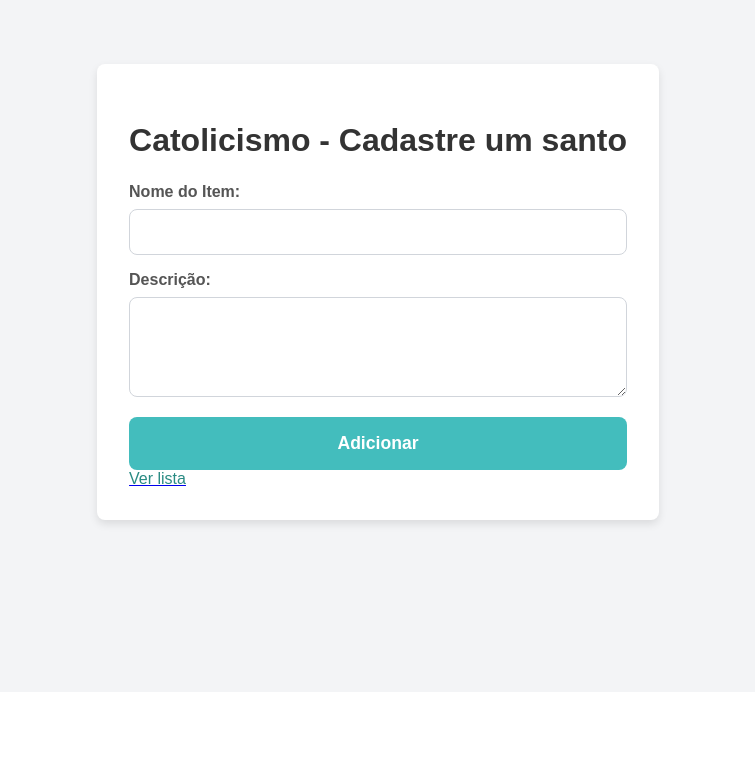
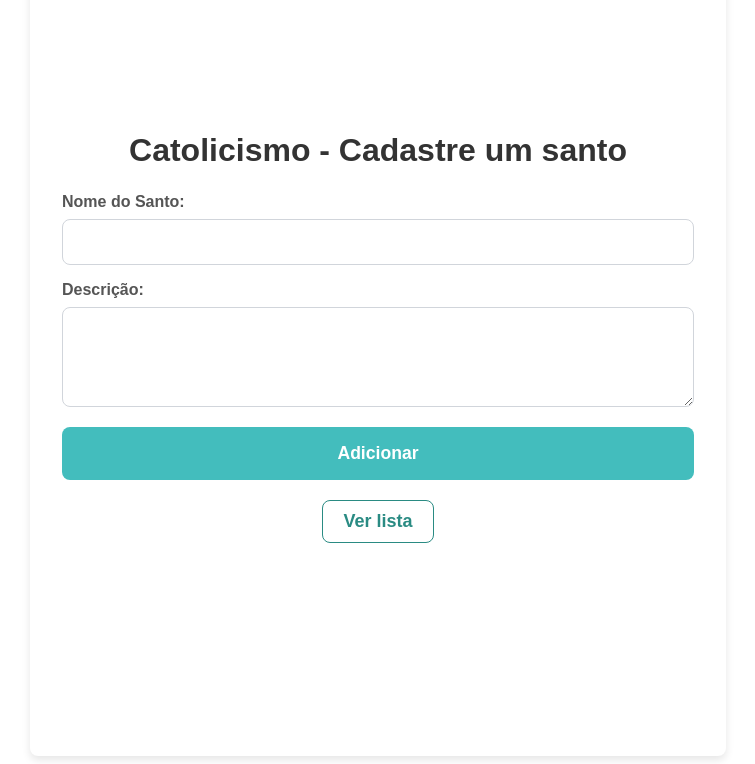
Before and after one commit to RenataPortoGransoti/projeto-vue-aula-web, a Vue app: page / in a window 1280 px wide. Shown: the part 116-880 px from the top of the page, without its empty margins (262-1017 px from the left). Before the commit the page ends 816 px from the top, so only its background shows below. Built offline with nearby package versions, Linux system fonts and the light colour scheme.

Commit message:
feat: Cadastro funcionando e botão para ver lista customizado

```diff
--- a/src/App.vue
+++ b/src/App.vue
@@ -1,19 +1,23 @@
+<!-- App.vue -->
 <script setup>
+import { ref, provide } from 'vue';
+
+const itens = ref([]); // Lista global de itens
+
+function adicionarItem(item) {
+  itens.value.push(item);
+}
+
+function removerItem(id) {
+  itens.value = itens.value.filter((item) => item.id !== id);
+}
+
+// Prover os métodos e a lista de itens para outros componentes
+provide('itens', itens);
+provide('adicionarItem', adicionarItem);
+provide('removerItem', removerItem);
 </script>
 
 <template>
-  <main>
-    <router-view />
-  </main>
+  <router-view />
 </template>
-
-<style scoped>
-main {
-  width: 100%;
-  display: flex;
-  justify-content: center;
-  align-items: center;
-  background-color: #f3f4f6;
-  min-height: 100vh;
-}
-</style>
--- a/src/components/CadastroItem.vue
+++ b/src/components/CadastroItem.vue
@@ -1,7 +1,7 @@
 <template>
   <form @submit.prevent="adicionarItem" class="formulario">
     <div class="form-group">
-      <label for="nome">Nome do Item:</label>
+      <label for="nome">Nome do Santo:</label>
       <input type="text" v-model="nome" id="nome" required class="input-campo" />
     </div>
 
@@ -9,6 +9,7 @@
       <label for="descricao">Descrição:</label>
       <textarea v-model="descricao" id="descricao" required class="input-campo textarea"></textarea>
     </div>
+    <div></div>
 
     <button type="submit" class="botao">Adicionar</button>
   </form>
--- a/src/views/CadastroView.vue
+++ b/src/views/CadastroView.vue
@@ -2,35 +2,58 @@
   <div class="cadastro-container">
     <h2>Catolicismo - Cadastre um santo</h2>
     <CadastroItem @item-adicionado="adicionarItemNaLista" />
-    <router-link to="/lista-santos">
-      <a class="ver-lista-btn">Ver lista</a>
+    <router-link to="/lista-santos" class="ver-lista-btn">
+      Ver lista
     </router-link>
+
   </div>
 </template>
 
-<script>
+<script setup>
 import CadastroItem from '@/components/CadastroItem.vue';
+import { inject } from 'vue';
 
-export default {
-  components: {
-    CadastroItem
-  },
-  methods: {
-    adicionarItemNaLista(item) {
-      console.log('Santos cadastrados:', item);
-    }
-  }
-};
+const adicionarItem = inject('adicionarItem');
+
+function adicionarItemNaLista(item) {
+  adicionarItem(item);
+  alert('Item adicionado com sucesso!');
+}
 </script>
 
 <style scoped>
 .cadastro-container {
   padding: 2rem;
+  width: 50%;
   background-color: #ffffff;
   border-radius: 8px;
   box-shadow: 0 4px 8px rgba(0, 0, 0, 0.1);
+  display: flex;
   flex-direction: column;
   font-family: Arial, sans-serif;
+  justify-content: center;
+  align-items: center;
+  margin: auto;
+  min-height: 100vh;
+}
+
+.ver-lista-btn {
+  color: #2a8b83;
+  font-size: 18px;
+  font-weight: bold;
+  text-decoration: none;
+  padding: 10px 20px;
+  margin-top: 20px;
+  border: 1px solid #2a8b83;
+  border-radius: 8px;
+  display: inline-block;
+  text-align: center;
+  transition: background-color 0.3s, color 0.3s;
+}
+
+.ver-lista-btn:hover {
+  background-color: #2a8b83;
+  color: #ffffff;
 }
 
 h2 {
@@ -40,11 +63,7 @@ h2 {
   text-align: center;
 }
 
-.form-group{
+.form-group {
   text-align: left;
 }
-
-.ver-lista-btn{
-  color: #2a8b83;
-  }
 </style>
--- a/src/views/ListaView.vue
+++ b/src/views/ListaView.vue
@@ -1,42 +1,27 @@
 <template>
   <div class="lista-itens">
     <h2>Santos Adicionados</h2>
-
+    <router-link to="/" class="cadastrar-santo">
+      Cadastrar santo
+    </router-link>
     <div v-if="itens.length === 0" class="mensagem-vazia">
       <p>Nenhum santo foi adicionado ainda.</p>
     </div>
 
     <ul v-else>
-      <ListaItem
-        v-for="item in itens"
-        :key="item.id"
-        :item="item"
-        :removerItem="removerItem"
-      />
+      <ListaItem v-for="item in itens" :key="item.id" :item="item" :removerItem="removerItem" />
     </ul>
   </div>
 </template>
 
-<script>
+<script setup>
 import ListaItem from '@/components/ListaItem.vue';
+import { inject } from 'vue';
 
-export default {
-  components: {
-    ListaItem
-  },
-  props: {
-    itens: {
-      type: Array,
-      required: true
-    }
-  },
-  methods: {
-    removerItem(id) {
-      this.$emit('remover-item', id);
-    }
-  }
-};
+const itens = inject('itens'); // Lista global de itens
+const removerItem = inject('removerItem'); // Função global para remover itens
 </script>
+
 
 <style scoped>
 .lista-itens {
```
